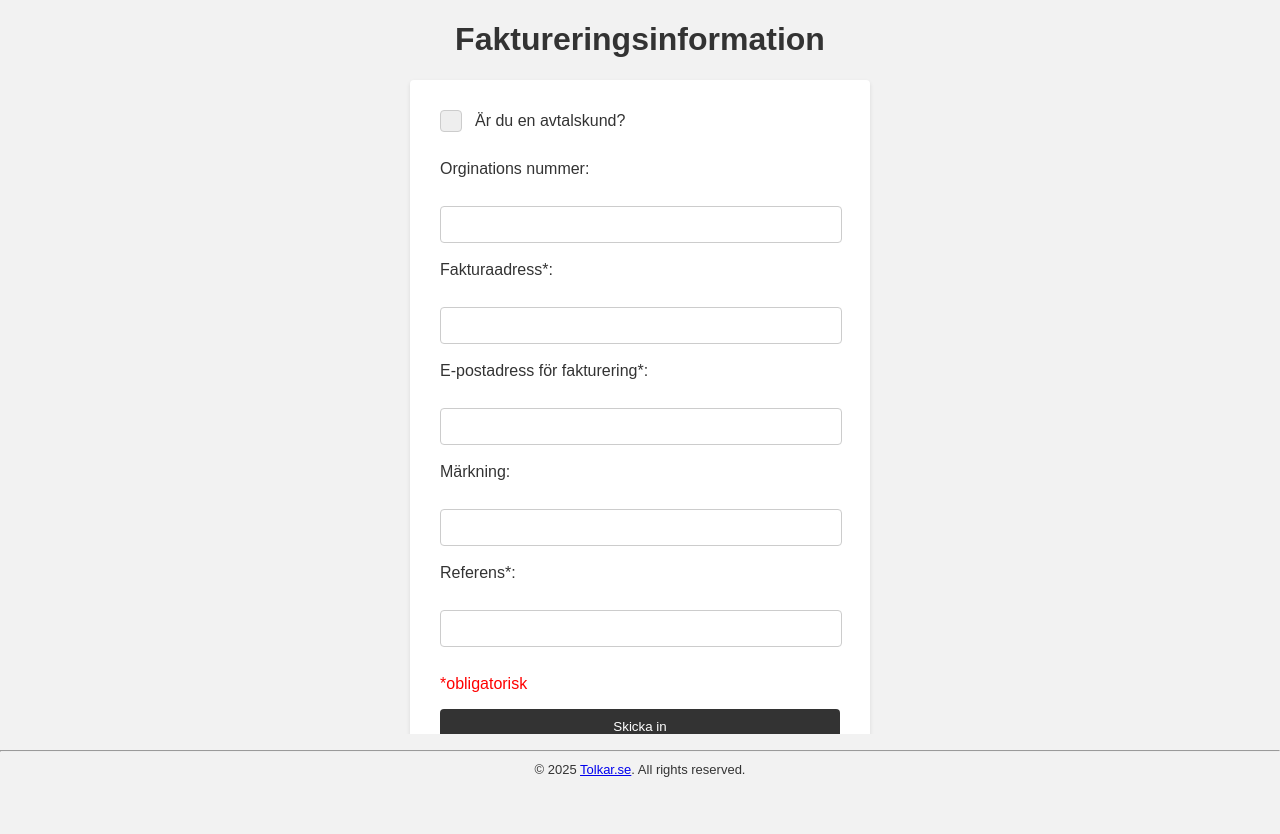
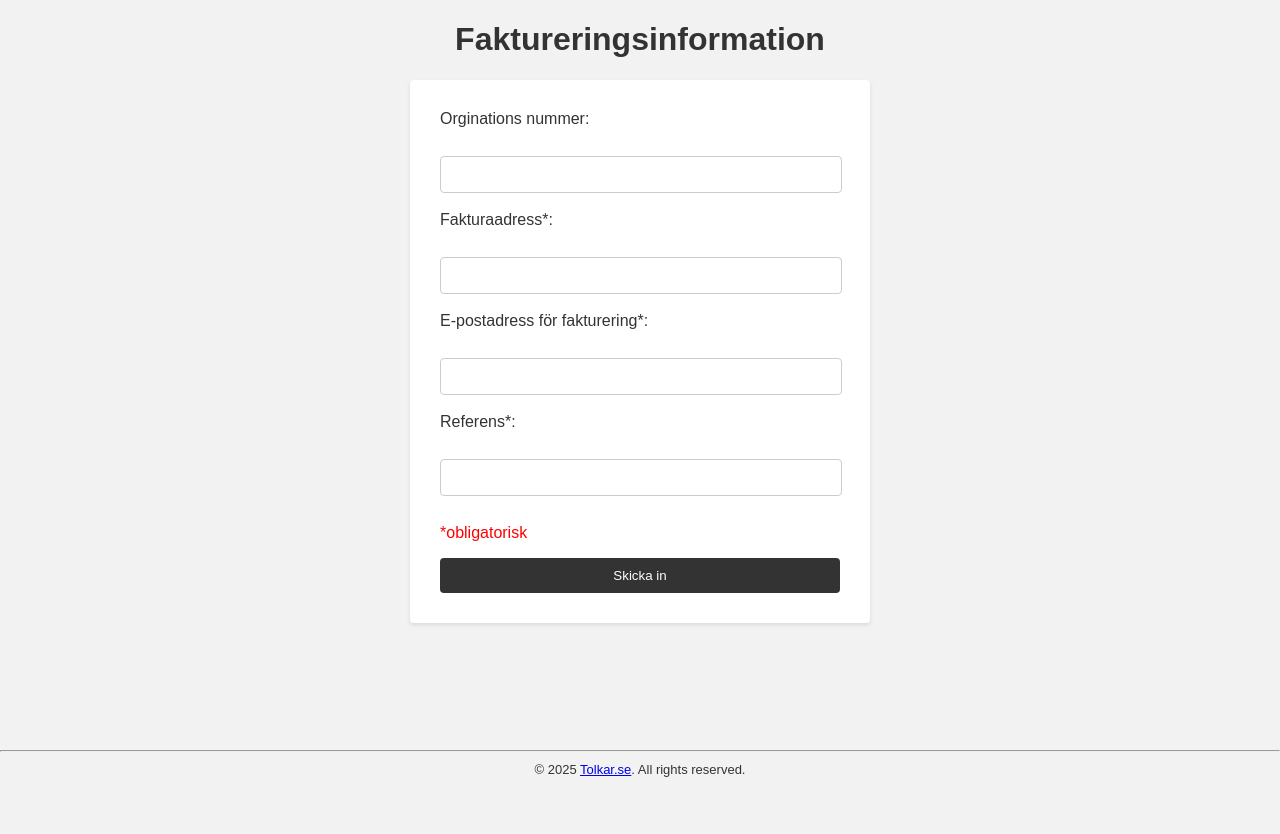
Before and after one commit to Mr-cool08/tolka, a Flask app: template templates/billing.html in a window 1280 px wide. After the commit the page ends 777 px from the top, so only its background shows below. Run offline with Flask 3, Linux system fonts and the light colour scheme; the template is opened without the code that fills it, so the values that code supplies are empty.

Commit message:
Remove avtalskund and marking fields for guest bookings

```diff
--- a/templates/billing.html
+++ b/templates/billing.html
@@ -10,65 +10,19 @@ Faktureringsinformation
 <h1>Faktureringsinformation</h1>
 <form method="post" action="/billing">
 
-  <label class="container" for="avtals_kund">Är du en avtalskund?
-
-  <input type="checkbox" id="avtals_kund" name="avtals_kund" onchange="toggleFields()"><br><br>
-  <span class="checkmark"></span></label>
-
-  <!-- Input fields for non-avtalskund -->
-  <div id="nonAvtalskundFields">
     <label for="organization_number">Orginations nummer:</label><br>
     <input type="text" id="organization_number" name="organization_number"><br><br>
 
     <label for="billing_address">Fakturaadress*:</label><br>
-    <input type="text" id="billing_address" name="billing_address" ><br><br>
+    <input type="text" id="billing_address" name="billing_address"><br><br>
 
     <label for="email_billing_address">E-postadress för fakturering*:</label><br>
-    <input type="email" id="email_billing_address" name="email_billing_address" ><br><br>
-
-    <label for="marking">Märkning:</label><br>
-    <input type="text" id="marking" name="marking"><br><br>
+    <input type="email" id="email_billing_address" name="email_billing_address"><br><br>
 
     <label for="reference">Referens*:</label><br>
-    <input type="text" id="reference" name="reference" ><br><br>
-  </div>
+    <input type="text" id="reference" name="reference"><br><br>
 
-  <!-- Input fields for avtalskund -->
-  <div id="avtalskundFields" style="display: none;">
-    <!-- Add avtalskund-specific fields here -->
-    <label for="avtalskund_marking" >Märkning*:</label><br>
-    <input type="text" id="avtalskund_marking" name="avtalskund_marking"><br><br>
-
-
-  </div>
-
-  <p style="color: red;">*obligatorisk</p>
-  <input type="submit" value="Skicka in">
+    <p style="color: red;">*obligatorisk</p>
+    <input type="submit" value="Skicka in">
 </form>
-
-
-
-<script>
-  function toggleFields() {
-    var avtalskundCheckbox = document.getElementById("avtals_kund");
-    var nonAvtalskundFields = document.getElementById("nonAvtalskundFields");
-    var avtalskundFields = document.getElementById("avtalskundFields");
-
-    if (avtalskundCheckbox.checked) {
-      // If avtalskund checkbox is checked, hide non-avtalskund fields and show avtalskund fields
-      nonAvtalskundFields.style.display = "none";
-      avtalskundFields.style.display = "block";
-    } else {
-      // If avtalskund checkbox is unchecked, show non-avtalskund fields and hide avtalskund fields
-      nonAvtalskundFields.style.display = "block";
-      avtalskundFields.style.display = "none";
-    }
-  }
-
-  // Initial invocation to set the initial state based on the checkbox state
-  toggleFields();
-  </script>
-
-
-</form>
-  {% endblock %}
+{% endblock %}
--- a/templates/confirmation.html
+++ b/templates/confirmation.html
@@ -25,14 +25,8 @@
         {% if email_billing_address %}
         <p>E-post faktureringsadress: {{ email_billing_address }} </p>
         {% endif %}
-        {% if marking %}
-        <p>Märkning: {{ marking }} </p>
-        {% endif %}
         {% if reference %}
         <p>Referens: {{ reference }} </p>
-        {% endif %}
-        {% if avtalskund_marking %}
-        Märkning: {{avtalskund_marking}}
         {% endif %}
         <form method="post" action="#">
             <input type="submit" value="Bekräfta" name="Bekräfta"/>
--- a/website.py
+++ b/website.py
@@ -361,16 +361,12 @@ def billing():
     organization_number = request.form['organization_number']
     billing_address = request.form['billing_address']
     email_billing_address = request.form['email_billing_address']
-    marking = request.form['marking']
-    avtalskund_marking = request.form['avtalskund_marking']
     reference = request.form['reference']
     session.update(
         {
-            'avtalskund_marking': avtalskund_marking,
             'organization_number': organization_number,
             'billing_address': billing_address,
             'email_billing_address': email_billing_address,
-            'marking': marking,
             'reference': reference,
             'submitted': True,
         }
@@ -386,23 +382,31 @@ def confirmation():
             organization_number = session.get('organization_number')
             billing_address = session.get('billing_address')
             email_billing_address = session.get('email_billing_address')
-            marking = session.get('marking')
             reference = session.get('reference')
-            avtalskund_marking = session.get('avtalskund_marking')
             name = session.get('name')
             email = session.get('email')
             language = session.get('language')
             time_start = session.get('time_start')
             time_end = session.get('time_end')
             phone = session.get('phone')
-            return render_template('confirmation.html', name=name, email=email, phone=phone, language=language, time_start=time_start, time_end=time_end, organization_number=organization_number, billing_address=billing_address, email_billing_address=email_billing_address, marking=marking, reference=reference, avtalskund_marking=avtalskund_marking)
+            return render_template(
+                'confirmation.html',
+                name=name,
+                email=email,
+                phone=phone,
+                language=language,
+                time_start=time_start,
+                time_end=time_end,
+                organization_number=organization_number,
+                billing_address=billing_address,
+                email_billing_address=email_billing_address,
+                reference=reference,
+            )
         elif request.method == 'POST':
             organization_number = session.get('organization_number')
             billing_address = session.get('billing_address')
             email_billing_address = session.get('email_billing_address')
-            marking = session.get('marking')
             reference = session.get('reference')
-            avtalskund_marking = session.get('avtalskund_marking')
             name = session.get('name')
             email = session.get('email')
             language = session.get('language')
@@ -412,11 +416,26 @@ def confirmation():
             conn = sqlite3.connect('database.db')
             cursor = conn.cursor()
             cursor.execute(
-            "INSERT INTO bookings (name, email, phone, language, time_start, time_end, organization_number, billing_address, email_billing_address, marking, avtalskund_marking, reference, status) VALUES (?, ?, ?, ?, ?, ?, ?, ?, ?, ?, ?, ?, ?)",
-            (name, email, phone, language, time_start, time_end, organization_number, billing_address, email_billing_address, marking, avtalskund_marking, reference, 'pending'))
+                "INSERT INTO bookings (name, email, phone, language, time_start, time_end, organization_number, billing_address, email_billing_address, marking, avtalskund_marking, reference, status) VALUES (?, ?, ?, ?, ?, ?, ?, ?, ?, ?, ?, ?, ?)",
+                (
+                    name,
+                    email,
+                    phone,
+                    language,
+                    time_start,
+                    time_end,
+                    organization_number,
+                    billing_address,
+                    email_billing_address,
+                    '',
+                    '',
+                    reference,
+                    'pending',
+                ),
+            )
             conn.commit()
 
-        # Close the database connection
+            # Close the database connection
             conn.close()
             time.sleep(1)
             session['submitted'] = False
```
